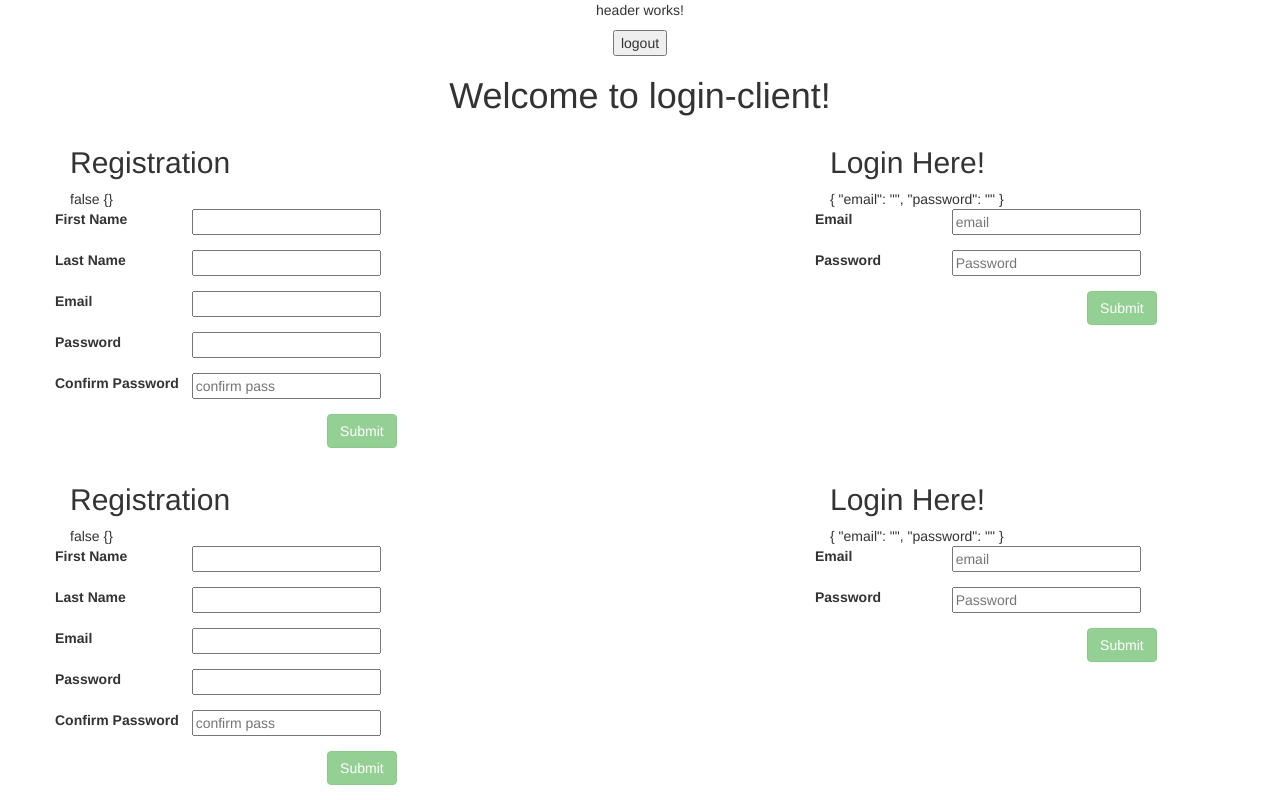
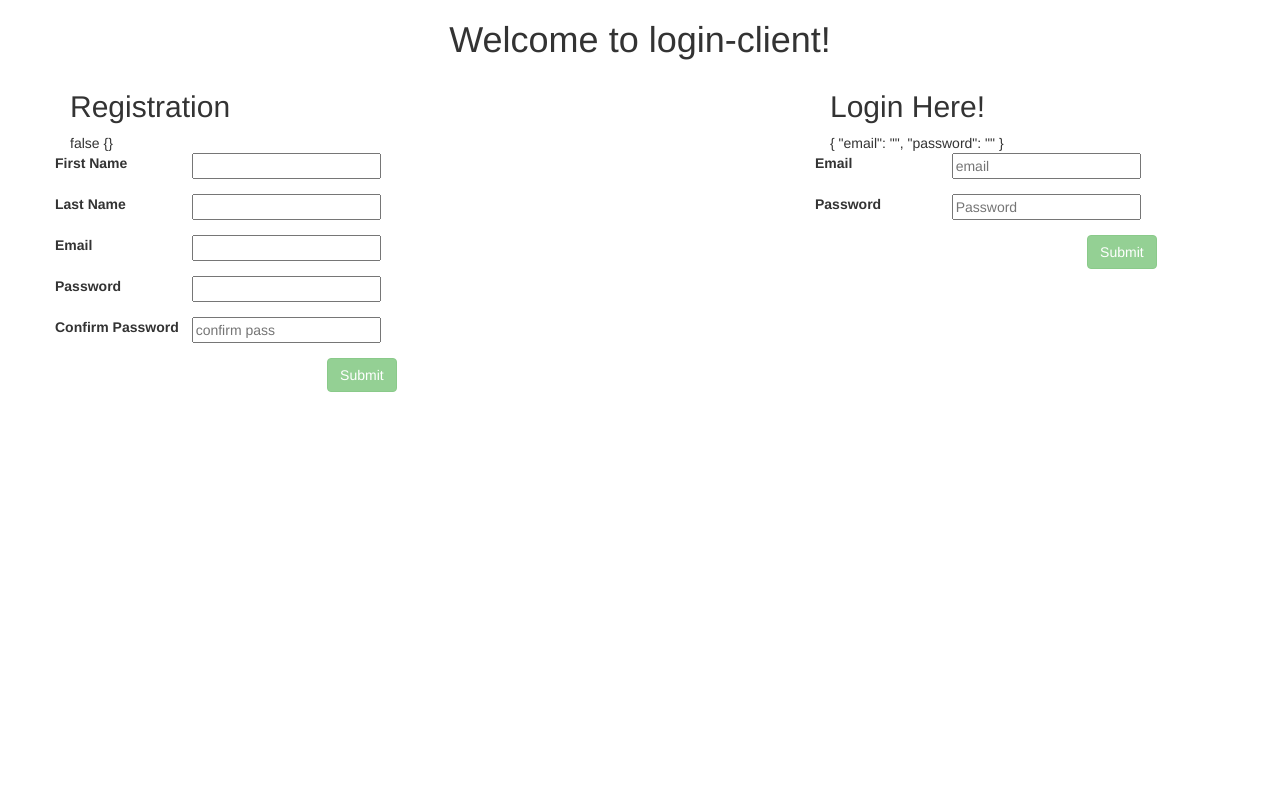
Before and after one commit to lauritabb/project-main, an Angular app in the folder login-client/: page /login in a window 1280 px wide. Built offline with nearby package versions, Linux system fonts and the light colour scheme.

Commit message:
removed extra taggs from app.component.html

```diff
--- a/login-client/src/app/app.component.html
+++ b/login-client/src/app/app.component.html
@@ -1,10 +1,10 @@
 <!--The content below is only a placeholder and can be replaced.-->
 <div style="text-align:center">
-  <app-header></app-header>
+  <!-- <app-header></app-header> -->
   <h1>
     Welcome to {{ title }}!
   </h1>
 </div>
-<app-templatelog-reg></app-templatelog-reg>
+<!-- <app-templatelog-reg></app-templatelog-reg> -->
 
 <router-outlet></router-outlet>
```
